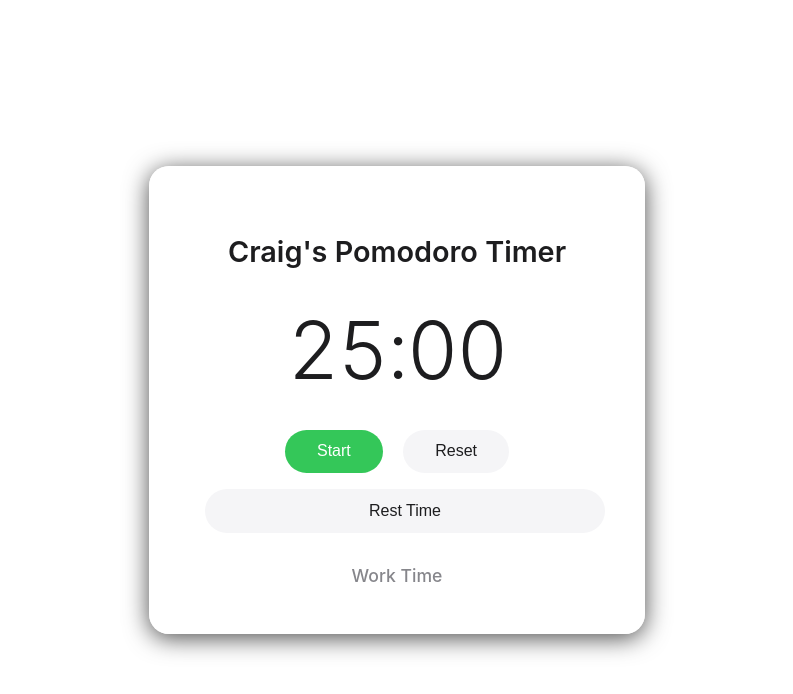
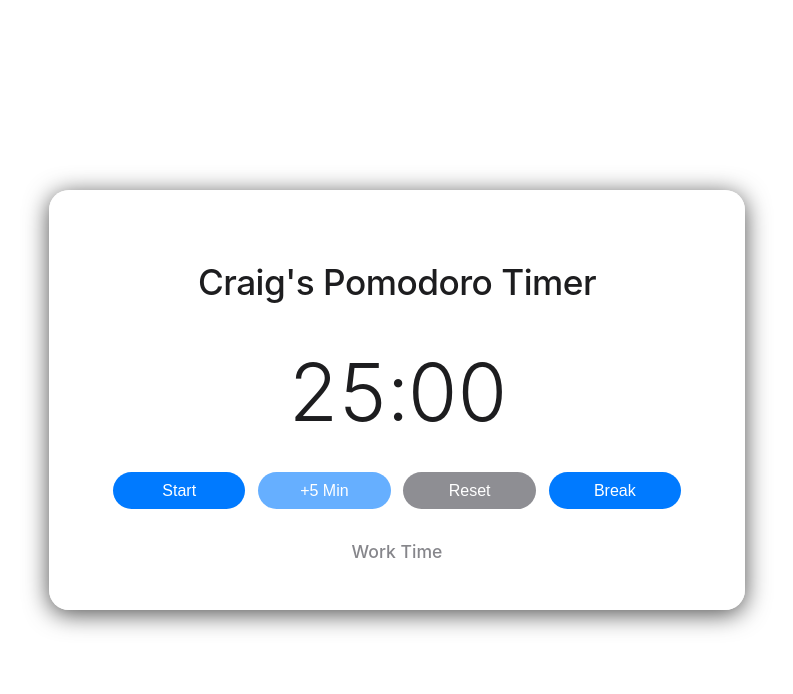
Before and after one commit to craigdossantos/Pomodoro, a plain HTML site: page index.html in a window 1280 px wide. Both pictures are taken after a click on the button "Reset". Shown: the whole page, without its empty margins (243-1036 px from the left). Drawn offline with Linux system fonts and the light colour scheme.

Commit message:
added more features

```diff
--- a/index.html
+++ b/index.html
@@ -5,6 +5,7 @@
     <meta name="viewport" content="width=device-width, initial-scale=1.0">
     <title>Craig's Pomodoro Timer</title>
     <link rel="stylesheet" href="styles.css">
+    <link rel="icon" type="image/svg+xml" href="favicon.svg">
 </head>
 <body>
     <div class="container">
@@ -14,8 +15,9 @@
         </div>
         <div class="controls">
             <button id="start">Start</button>
+            <button id="add-time" disabled>+5 Min</button>
             <button id="reset">Reset</button>
-            <button id="toggle">Rest Time</button>
+            <button id="toggle">Break</button>
         </div>
         <div class="mode">
             <span id="mode-text">Work Time</span>
--- a/script.js
+++ b/script.js
@@ -8,15 +8,25 @@ const startButton = document.getElementById('start');
 const resetButton = document.getElementById('reset');
 const toggleButton = document.getElementById('toggle');
 const modeText = document.getElementById('mode-text');
+const addTimeButton = document.getElementById('add-time');
 
 const WORK_TIME = 25 * 60; // 25 minutes in seconds
 const BREAK_TIME = 5 * 60; // 5 minutes in seconds
+
+function updateTitle(timeLeft) {
+    const minutes = Math.floor(timeLeft / 60);
+    const seconds = timeLeft % 60;
+    const timeString = `${minutes.toString().padStart(2, '0')}:${seconds.toString().padStart(2, '0')}`;
+    const mode = isWorkTime ? 'Work' : 'Break';
+    document.title = `${timeString} - ${mode} - Pomodoro`;
+}
 
 function updateDisplay(timeLeft) {
     const minutes = Math.floor(timeLeft / 60);
     const seconds = timeLeft % 60;
     minutesDisplay.textContent = minutes.toString().padStart(2, '0');
     secondsDisplay.textContent = seconds.toString().padStart(2, '0');
+    updateTitle(timeLeft);
 }
 
 function toggleMode() {
@@ -25,11 +35,12 @@ function toggleMode() {
         clearInterval(timerId);
         timerId = null;
         startButton.textContent = 'Start';
+        addTimeButton.disabled = true;
     }
 
     isWorkTime = !isWorkTime;
     timeLeft = isWorkTime ? WORK_TIME : BREAK_TIME;
-    toggleButton.textContent = isWorkTime ? 'Rest Time' : 'Work Time';
+    toggleButton.textContent = isWorkTime ? 'Break' : 'Work';
     modeText.textContent = isWorkTime ? 'Work Time' : 'Break Time';
     updateDisplay(timeLeft);
 }
@@ -48,12 +59,14 @@ function startTimer() {
         if (timeLeft === 0) {
             clearInterval(timerId);
             timerId = null;
+            addTimeButton.disabled = true;
             toggleMode();
             alert(isWorkTime ? 'Break time is over! Time to work!' : 'Work time is over! Take a break!');
         }
     }, 1000);
 
     startButton.textContent = 'Pause';
+    addTimeButton.disabled = false;
 }
 
 function resetTimer() {
@@ -64,6 +77,13 @@ function resetTimer() {
     modeText.textContent = 'Work Time';
     updateDisplay(timeLeft);
     startButton.textContent = 'Start';
+    addTimeButton.disabled = true;
+    document.title = "Pomodoro Timer"; // Reset title when timer is reset
+}
+
+function addFiveMinutes() {
+    timeLeft += 5 * 60; // Add 5 minutes in seconds
+    updateDisplay(timeLeft);
 }
 
 // Add event listener for toggle button
@@ -76,10 +96,12 @@ startButton.addEventListener('click', () => {
         clearInterval(timerId);
         timerId = null;
         startButton.textContent = 'Start';
+        addTimeButton.disabled = true;
     }
 });
 
 resetButton.addEventListener('click', resetTimer);
+addTimeButton.addEventListener('click', addFiveMinutes);
 
 // Initialize the display
 timeLeft = WORK_TIME;
--- a/styles.css
+++ b/styles.css
@@ -15,15 +15,17 @@ body {
     border-radius: 20px;
     backdrop-filter: blur(10px);
     box-shadow: 0 4px 24px rgba(0, 0, 0, 0.7);
-    max-width: 400px;
+    max-width: 600px;
     width: 90%;
 }
 
 h1 {
-    font-size: 1.8rem;
-    font-weight: 600;
+    font-family: "SF Pro Display", -apple-system, BlinkMacSystemFont, 'Segoe UI', Roboto, sans-serif;
+    font-size: 2.2rem;
+    font-weight: 500;
     color: #1d1d1f;
-    margin-bottom: 2rem;
+    margin-bottom: 2.5rem;
+    letter-spacing: -0.5px;
 }
 
 .timer {
@@ -35,31 +37,41 @@ h1 {
     letter-spacing: -2px;
 }
 
+.controls {
+    display: flex;
+    gap: 0.8rem;
+    justify-content: center;
+    margin-bottom: 1rem;
+    padding: 0 1rem;
+}
+
 .controls button {
     font-size: 1rem;
-    margin: 0 0.5rem;
-    padding: 0.8rem 2rem;
+    padding: 0.6rem 1rem;
     cursor: pointer;
-    background-color: #34c759;
+    background-color: #007AFF; /* Apple's blue */
     color: white;
     border: none;
     border-radius: 980px;
     font-weight: 500;
     transition: all 0.2s ease;
+    flex: 1;
+    min-width: 120px;
+    max-width: none;
 }
 
 .controls button:hover {
-    background-color: #30b753;
+    background-color: #0066d6;
     transform: scale(1.02);
 }
 
 #reset {
-    background-color: #f5f5f7;
-    color: #1d1d1f;
+    background-color: #8E8E93; /* Apple's gray */
+    color: white;
 }
 
 #reset:hover {
-    background-color: #e5e5e7;
+    background-color: #7A7A81;
 }
 
 .mode {
@@ -70,14 +82,33 @@ h1 {
 }
 
 #toggle {
-    background-color: #f5f5f7;
-    color: #1d1d1f;
-    margin-top: 1rem;
-    width: 100%;
+    background-color: #007AFF;
+    color: white;
+    margin-top: 0;
+    width: auto;
 }
 
 #toggle:hover {
-    background-color: #e5e5e7;
+    background-color: #0066d6;
+}
+
+.controls button:disabled {
+    background-color: #86868b;
+    cursor: not-allowed;
+    opacity: 0.6;
+}
+
+.controls button:disabled:hover {
+    transform: none;
+    background-color: #86868b;
+}
+
+#add-time {
+    background-color: #007AFF; /* Match primary button color */
+}
+
+#add-time:hover:not(:disabled) {
+    background-color: #0066d6;
 }
 
 @media (prefers-color-scheme: dark) {
@@ -97,13 +128,20 @@ h1 {
         color: #f5f5f7;
     }
 
+    .controls button {
+        background-color: #0A84FF; /* Apple's dark mode blue */
+    }
+
+    .controls button:hover {
+        background-color: #0974E0;
+    }
+
     #reset {
-        background-color: #1d1d1f;
-        color: #f5f5f7;
+        background-color: #636366; /* Apple's dark mode gray */
     }
 
     #reset:hover {
-        background-color: #2d2d2f;
+        background-color: #575759;
     }
 
     .mode {
@@ -111,11 +149,18 @@ h1 {
     }
 
     #toggle {
-        background-color: #1d1d1f;
-        color: #f5f5f7;
+        background-color: #0A84FF;
     }
 
     #toggle:hover {
-        background-color: #2d2d2f;
+        background-color: #0974E0;
+    }
+
+    #add-time {
+        background-color: #0A84FF;
+    }
+
+    #add-time:hover:not(:disabled) {
+        background-color: #0974E0;
     }
 }
```
Also changed, not shown: favicon.svg (added).
